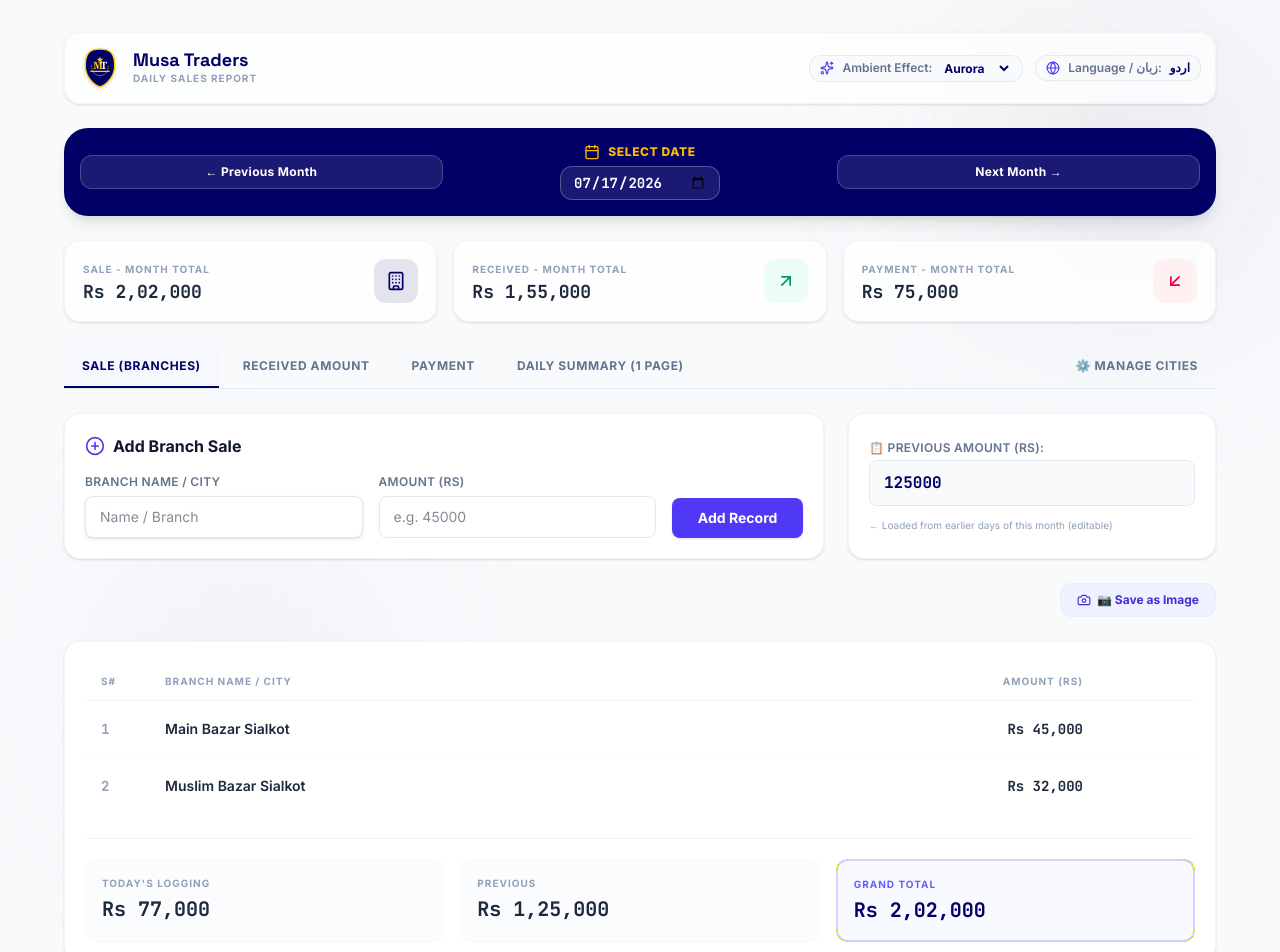
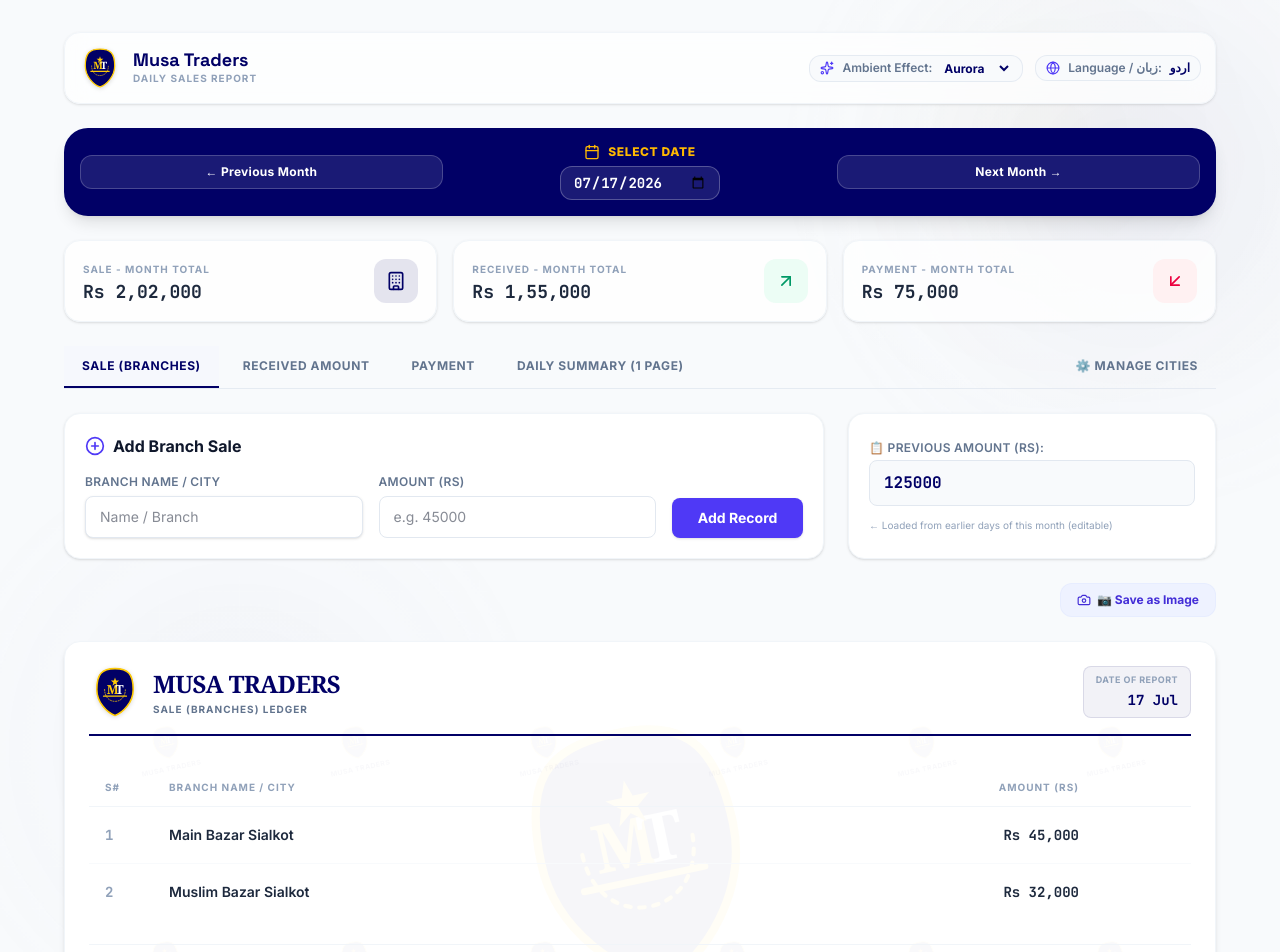
Before and after one commit to umaidyasin73-collab/MT-Daily-h, a React (Vite) app: page / in a window 1280 px wide. Shown: the top 952 px of the page. Built offline with nearby package versions, Linux system fonts and the light colour scheme.

Commit message:
fix: improve export reliability and branding
Add watermark branding to exports, disable taint for strict cross-origin security, and implement an oklch color fallback to prevent html2canvas rendering crashes.

```diff
--- a/src/components/SectionEntries.tsx
+++ b/src/components/SectionEntries.tsx
@@ -4,6 +4,7 @@ import { Camera, Trash2, Calendar, FileSpreadsheet, PlusCircle, AlertCircle } fr
 import { captureWithSafeStylesheets } from '../lib/captureUtils';
 import { Entry, TranslationSet } from '../types';
 import Autocomplete from './Autocomplete';
+import MusaLogo from './MusaLogo';
 
 interface SectionEntriesProps {
   type: 'sale' | 'received' | 'payment';
@@ -33,6 +34,7 @@ export default function SectionEntries({
   const [error, setError] = useState<string | null>(null);
   const [capturing, setCapturing] = useState(false);
   const captureRef = useRef<HTMLDivElement>(null);
+  const watermarks = Array.from({ length: 12 });
 
   // Filter entries for today's selected date
   const todayEntries = entries.filter(e => e.date === date && e.type === type);
@@ -117,7 +119,7 @@ export default function SectionEntries({
           backgroundColor: '#ffffff',
           scale: 2,
           useCORS: true,
-          allowTaint: true,
+          allowTaint: false,
           logging: false,
           scrollX: 0,
           scrollY: 0,
@@ -274,10 +276,48 @@ export default function SectionEntries({
       {/* Capture wrapper for image export */}
       <div
         ref={captureRef}
-        className="bg-white dark:bg-slate-900 border border-slate-100 dark:border-slate-800/80 rounded-2xl p-5 shadow-sm flex flex-col gap-6"
+        className="relative bg-white dark:bg-slate-900 border border-slate-100 dark:border-slate-800/80 rounded-2xl p-6 shadow-md flex flex-col gap-6 overflow-hidden"
       >
+        {/* Tiled Watermark Background */}
+        <div className="absolute inset-0 overflow-hidden pointer-events-none select-none z-0 opacity-[0.02] dark:opacity-[0.01] grid grid-cols-3 md:grid-cols-6 gap-y-16 gap-x-12 p-8">
+          {watermarks.map((_, i) => (
+            <div key={i} className="flex flex-col items-center justify-center transform -rotate-12">
+              <MusaLogo size={35} />
+              <span className="text-[7px] font-extrabold text-[#010066] tracking-wider mt-1">MUSA TRADERS</span>
+            </div>
+          ))}
+        </div>
+
+        {/* Center Giant Watermark Logo */}
+        <div className="absolute top-1/2 left-1/2 -translate-x-1/2 -translate-y-1/2 opacity-[0.03] dark:opacity-[0.015] pointer-events-none select-none z-0 transform -rotate-12">
+          <MusaLogo size={280} />
+        </div>
+
+        {/* Brand Ledger Header */}
+        <div className="relative z-10 flex flex-col sm:flex-row items-center justify-between border-b-2 border-[#010066] pb-4 mb-2 gap-4">
+          <div className="flex items-center gap-3 text-center sm:text-left">
+            <MusaLogo size={52} className="filter drop-shadow-sm" />
+            <div>
+              <h2 className="text-xl md:text-2xl font-extrabold text-[#010066] dark:text-indigo-400 font-serif tracking-tight">
+                MUSA TRADERS
+              </h2>
+              <p className="text-[10px] font-bold text-slate-500 uppercase tracking-widest mt-0.5">
+                {type === 'sale' ? t.tabSale : type === 'received' ? t.tabReceived : t.tabPayment} Ledger
+              </p>
+            </div>
+          </div>
+          <div className="bg-[#010066]/5 dark:bg-indigo-500/10 px-3 py-1.5 rounded-lg border border-[#010066]/10 dark:border-indigo-500/20 text-right">
+            <span className="text-[9px] font-bold text-slate-400 uppercase tracking-wider block">
+              {t.summaryDate}
+            </span>
+            <span className="text-sm font-bold text-[#010066] dark:text-indigo-300 font-mono">
+              {formatDateDisplay(date)}
+            </span>
+          </div>
+        </div>
+
         {/* Table of today's records */}
-        <div className="overflow-x-auto">
+        <div className="overflow-x-auto relative z-10">
           <table className="w-full text-sm text-left text-slate-600 dark:text-slate-400">
             <thead>
               <tr className="border-b border-slate-100 dark:border-slate-800 text-slate-400 uppercase tracking-widest text-[10px] font-black">
@@ -320,7 +360,7 @@ export default function SectionEntries({
         </div>
 
         {/* Dynamic Ledger Summary strip */}
-        <div className="grid grid-cols-1 md:grid-cols-3 gap-4 border-t border-slate-100 dark:border-slate-800 pt-5">
+        <div className="grid grid-cols-1 md:grid-cols-3 gap-4 border-t border-slate-100 dark:border-slate-800 pt-5 relative z-10">
           <div className="p-4 bg-slate-50/50 dark:bg-slate-950/20 rounded-xl border border-slate-100/50 dark:border-slate-800/60">
             <span className="text-[10px] font-bold text-slate-400 uppercase tracking-widest block">
               Today's Logging
--- a/src/components/SummaryPage.tsx
+++ b/src/components/SummaryPage.tsx
@@ -81,7 +81,7 @@ export default function SummaryPage({
           backgroundColor: '#ffffff',
           scale: 2.5, // High resolution crisp export
           useCORS: true,
-          allowTaint: true,
+          allowTaint: false,
           logging: false,
           scrollX: 0,
           scrollY: 0,
--- a/src/lib/captureUtils.ts
+++ b/src/lib/captureUtils.ts
@@ -1,4 +1,36 @@
 import html2canvas from 'html2canvas';
+
+// Helper to replace oklch colors with standard hex colors to prevent html2canvas crashes
+function replaceOklchWithFallback(str: string): string {
+  return str.replace(/oklch\s*\(([^)]+)\)/gi, (match, p1) => {
+    const parts = p1.trim().split(/\s+/);
+    const lightnessPart = parts[0];
+    let lightness = 0.5;
+
+    if (lightnessPart.endsWith('%')) {
+      lightness = parseFloat(lightnessPart) / 100;
+    } else {
+      lightness = parseFloat(lightnessPart);
+    }
+
+    if (isNaN(lightness)) {
+      lightness = 0.5;
+    }
+
+    // Dynamic fallback based on color lightness to preserve visual contrast
+    if (lightness >= 0.85) {
+      return '#f8fafc'; // light background/borders
+    } else if (lightness >= 0.7) {
+      return '#cbd5e1'; // light slate borders
+    } else if (lightness <= 0.2) {
+      return '#0f172a'; // deep slate text/backgrounds
+    } else if (lightness <= 0.4) {
+      return '#1e293b'; // medium dark slate text
+    } else {
+      return '#4f46e5'; // active brand indigo
+    }
+  });
+}
 
 export async function captureWithSafeStylesheets(
   element: HTMLElement,
@@ -10,7 +42,38 @@ export async function captureWithSafeStylesheets(
     | { type: 'temp'; element: HTMLStyleElement }
   > = [];
 
+  const originalGetComputedStyle = window.getComputedStyle;
+
   try {
+    // 1. Monkey-patch getComputedStyle to intercept oklch values returned by browser computed properties
+    window.getComputedStyle = function (elt, pseudoElt) {
+      const style = originalGetComputedStyle(elt, pseudoElt);
+
+      return new Proxy(style, {
+        get(target, prop) {
+          if (prop === 'getPropertyValue') {
+            return function (propertyName: string) {
+              const val = target.getPropertyValue(propertyName);
+              if (typeof val === 'string' && val.includes('oklch')) {
+                return replaceOklchWithFallback(val);
+              }
+              return val;
+            };
+          }
+
+          const val = Reflect.get(target, prop);
+          if (typeof val === 'string' && val.includes('oklch')) {
+            return replaceOklchWithFallback(val);
+          }
+          if (typeof val === 'function') {
+            return val.bind(target);
+          }
+          return val;
+        }
+      });
+    };
+
+    // 2. Read and replace oklch in accessible style tags and link tags
     const styleElements = Array.from(document.querySelectorAll('style, link[rel="stylesheet"]'));
 
     for (const el of styleElements) {
@@ -19,8 +82,7 @@ export async function captureWithSafeStylesheets(
         const originalText = styleEl.textContent || '';
         if (originalText.includes('oklch')) {
           stylesBackup.push({ type: 'style', element: styleEl, originalText });
-          // Replace oklch(...) with a standard fallback color that html2canvas won't crash on
-          const safeText = originalText.replace(/oklch\([^)]+\)/g, 'rgb(100, 116, 139)');
+          const safeText = replaceOklchWithFallback(originalText);
           styleEl.textContent = safeText;
         }
       } else if (el.tagName === 'LINK') {
@@ -35,14 +97,11 @@ export async function captureWithSafeStylesheets(
             }
             if (cssText.includes('oklch')) {
               stylesBackup.push({ type: 'link', element: linkEl, originalDisabled: linkEl.disabled });
-
-              // Disable original stylesheet
               linkEl.disabled = true;
 
-              // Create temporary style element with oklch values replaced
               const tempStyle = document.createElement('style');
               tempStyle.setAttribute('data-temp-style', 'true');
-              tempStyle.textContent = cssText.replace(/oklch\([^)]+\)/g, 'rgb(100, 116, 139)');
+              tempStyle.textContent = replaceOklchWithFallback(cssText);
               document.head.appendChild(tempStyle);
 
               stylesBackup.push({ type: 'temp', element: tempStyle });
@@ -61,7 +120,7 @@ export async function captureWithSafeStylesheets(
 
                 const tempStyle = document.createElement('style');
                 tempStyle.setAttribute('data-temp-style', 'true');
-                tempStyle.textContent = text.replace(/oklch\([^)]+\)/g, 'rgb(100, 116, 139)');
+                tempStyle.textContent = replaceOklchWithFallback(text);
                 document.head.appendChild(tempStyle);
 
                 stylesBackup.push({ type: 'temp', element: tempStyle });
@@ -74,10 +133,13 @@ export async function captureWithSafeStylesheets(
       }
     }
 
-    // Call html2canvas with the temporary clean styles
+    // Call html2canvas with the temporary clean styles and proxies in place
     return await html2canvas(element, options);
   } finally {
-    // Restore everything in finally block to ensure styles are never left broken
+    // Restore original getComputedStyle
+    window.getComputedStyle = originalGetComputedStyle;
+
+    // Restore original stylesheets
     for (const backup of stylesBackup) {
       if (backup.type === 'style') {
         backup.element.textContent = backup.originalText;
```
